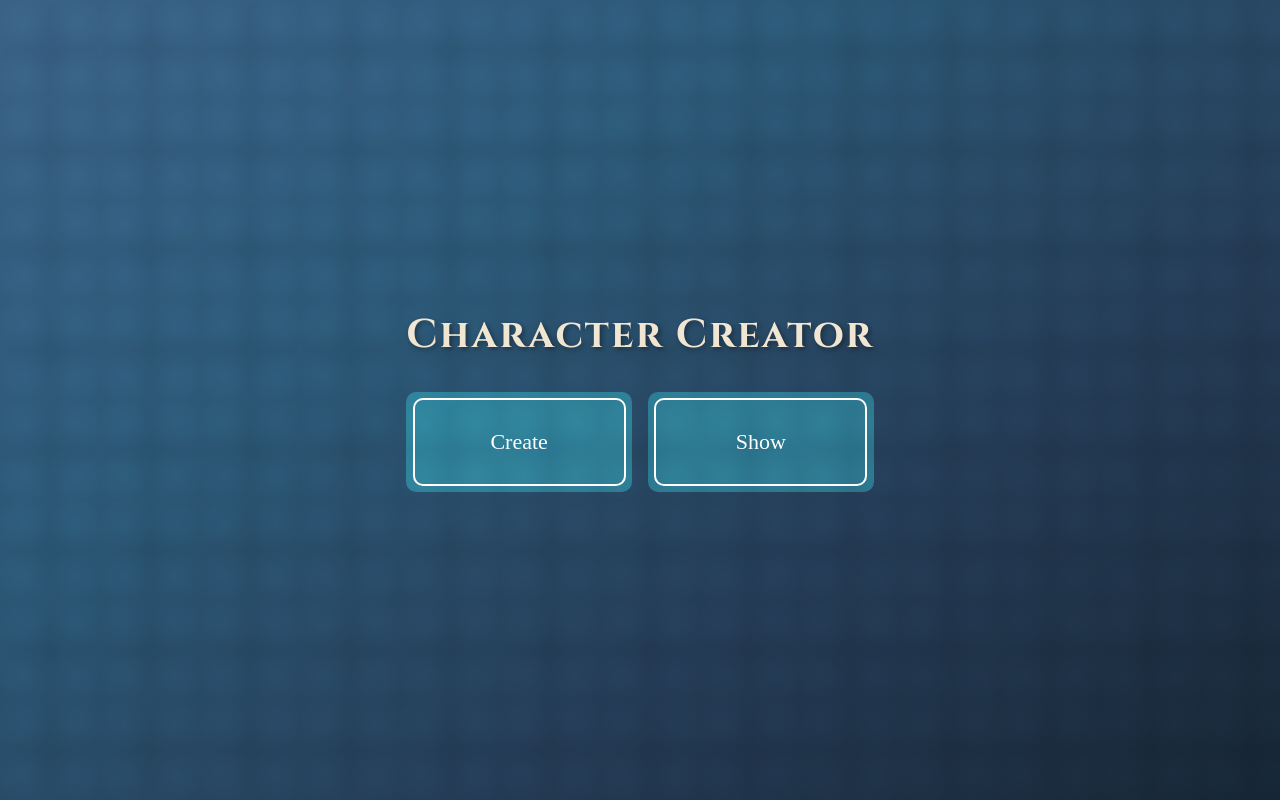
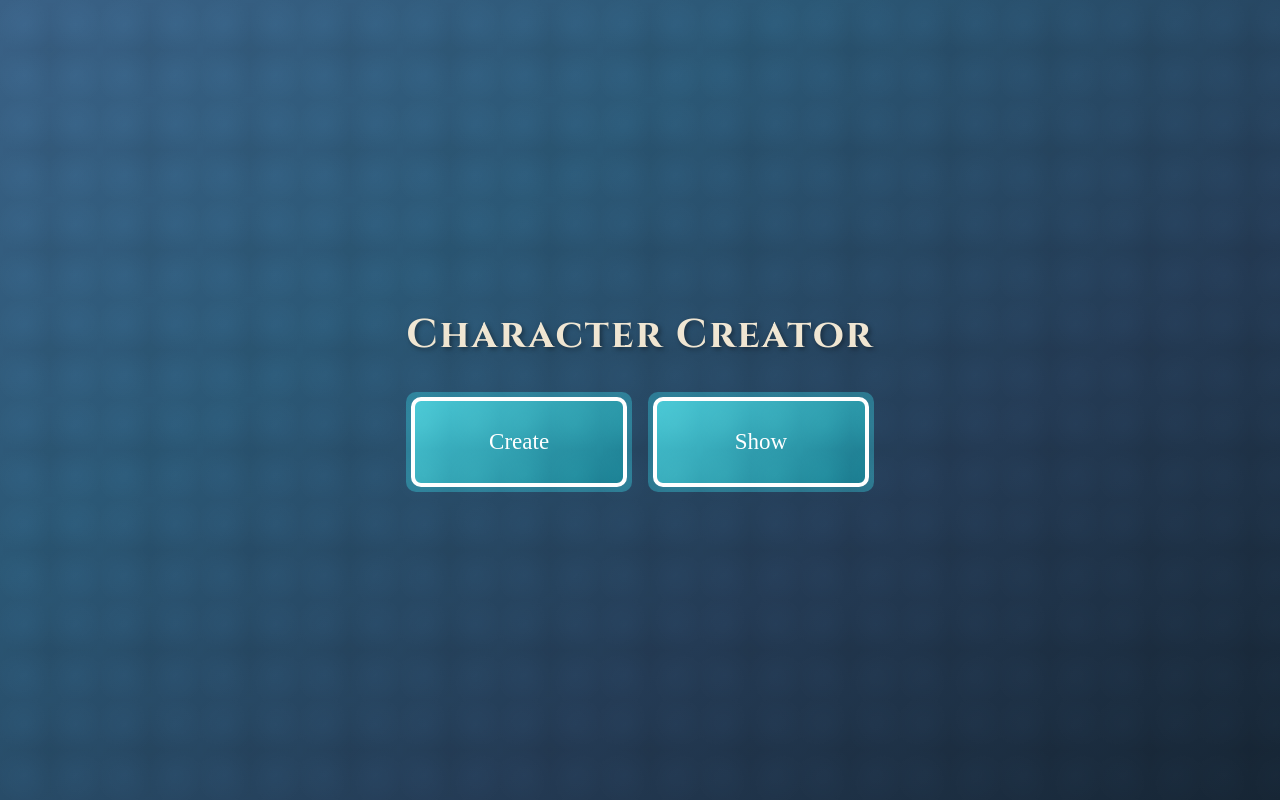
Before and after one commit to Espadv69/Character-Creator, a React (Vite) app: page / in a window 1280 px wide. Built offline with nearby package versions, Linux system fonts and the light colour scheme; a web font is replaced by a local one.

Commit message:
style: adjust padding, border, and background gradient for Menu component buttons

```diff
--- a/src/components/css/Menu.css
+++ b/src/components/css/Menu.css
@@ -27,7 +27,7 @@
 .container-button-menu {
   width: 100%;
   height: 100px;
-  padding: 0.4rem;
+  padding: 0.3rem;
 
   display: flex;
   justify-content: center;
@@ -43,12 +43,13 @@
   width: 100%;
   height: 100%;
 
-  border: 2px solid #ffffff;
+  border: 4px solid #ffffff;
   border-radius: 10px;
-  font-size: 22px;
+  font-size: 23px;
   font-family: 'IM Fell English';
   color: #ffffff;
-  background: transparent;
+
+  background: linear-gradient(145deg, #4ac9d6, #1a7b8f);
 
   overflow: hidden;
   transition: all 0.3s ease-in-out;
@@ -77,4 +78,7 @@
 
 .button-menu:hover {
   transform: scale(0.97);
+
+  background: linear-gradient(145deg, #2b8f9d, #0f5e70);
+  border-color: #ffffff;
 }
```
